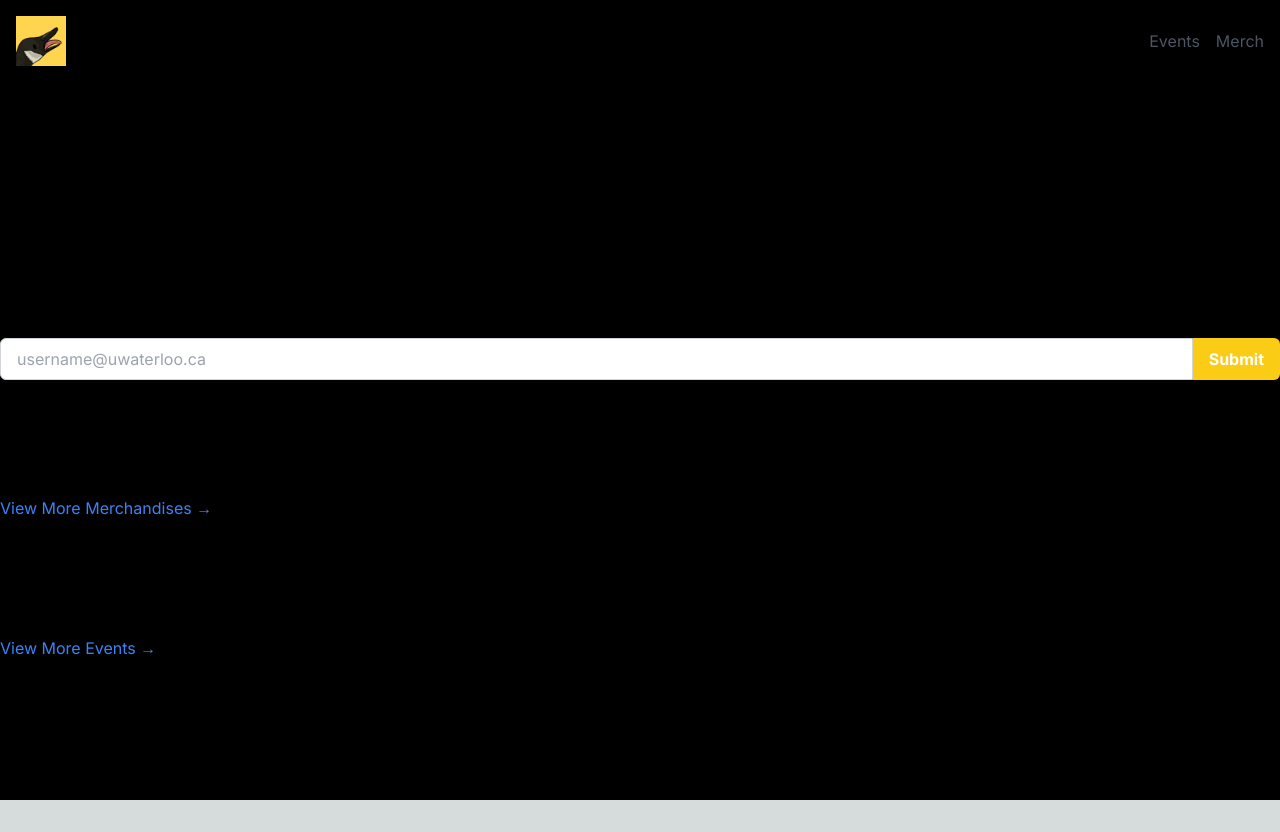
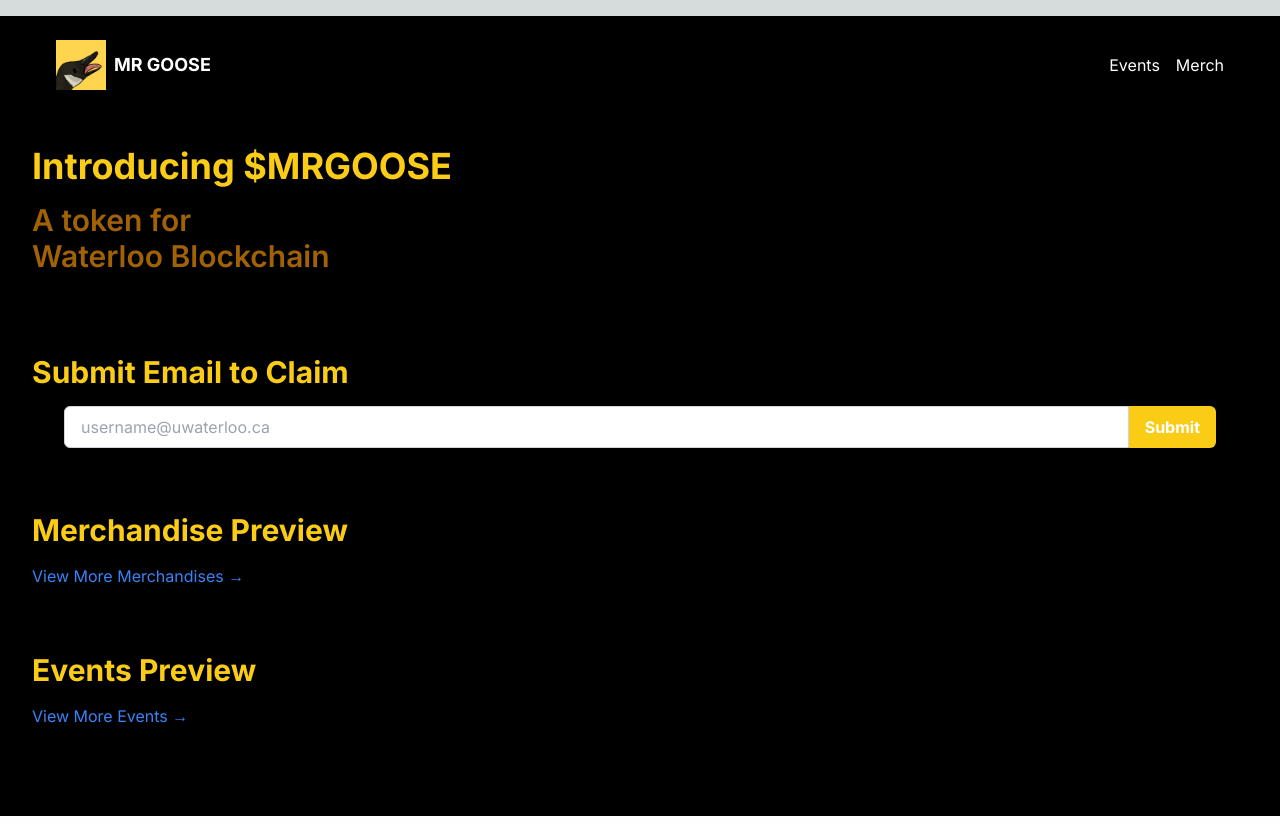
Before and after one commit to WaterlooBlockchain/Goobi, a Next.js app in the folder frontend/: page / in a window 1280 px wide. Before the commit the page ends 800 px from the top, so only its background shows below. Built offline with nearby package versions, Linux system fonts and the light colour scheme.

Commit message:
landing page

```diff
--- a/frontend/src/app/page.tsx
+++ b/frontend/src/app/page.tsx
@@ -1,13 +1,13 @@
 import Header from "@/components/Header";
 import Hero from "@/components/Hero";
 import Email from "@/components/Email";
-import Merch from "@/components/Merch";
-import Events from "@/components/Events";
+import Merch from "@/components/MerchPreview";
+import Events from "@/components/EventsPreview";
 
 
 export default function Home() {
   return (
-    <main className="w-full h-screen bg-black m-auto">
+    <main className="w-full h-screen bg-black m-auto px-8 my-4">
     <Header />
     <div className="container mx-auto">
     {/* Introduction of the token */}
--- a/frontend/src/components/Email.tsx
+++ b/frontend/src/components/Email.tsx
@@ -1,8 +1,8 @@
 export default function Email() {
     return (
         <section className="py-8 m-auto">
-        <h2 className="text-3xl font-bold mb-4">Submit Email to Claim</h2>
-        <div className="flex">
+        <h2 className="text-3xl font-bold mb-4 text-yellow-400">Submit Email to Claim</h2>
+        <div className="flex mx-8">
         <input
         type="email"
         placeholder="username@uwaterloo.ca"
--- a/frontend/src/components/Events.tsx
+++ b/frontend/src/components/EventsPreview.tsx
@@ -3,7 +3,7 @@
 export default function Events() {
     return (
         <section className="py-8">
-      <h2 className="text-3xl font-bold mb-4">Events Preview</h2>
+      <h2 className="text-3xl font-bold mb-4 text-yellow-400">Events Preview</h2>
       {/* Add preview of events here */}
       <Link href="/events" passHref={true} legacyBehavior={true}>
         <div className="text-blue-500 hover:underline">View More Events &#8594;</div>
--- a/frontend/src/components/Header.tsx
+++ b/frontend/src/components/Header.tsx
@@ -2,22 +2,23 @@
 import Link from "next/link";
 import Image from "next/image";
 import mrgoose from "../../public/mr-goose.jpg"
+import merch from "./Merch";
 
 const inter = Inter({ subsets: ["latin"] });
 
 export default function Header() {
   return (
-<header className="flex justify-between items-center p-4">
+<header className="flex justify-between items-center p-6 ">
       <div className="flex items-center">
         <Image src={mrgoose} alt="Mr. Goose" width={50} height={50} />
-        <h1 className="text-lg font-bold ml-2">MR GOOSE</h1>
+        <h1 className="text-lg text-white font-bold ml-2">MR GOOSE</h1>
       </div>
       <nav className="flex space-x-4">
         <Link href="/events" passHref  legacyBehavior>
-          <a className="text-gray-600 hover:text-gray-900">Events</a>
+          <a className="text-white hover:text-gray-600">Events</a>
         </Link>
         <Link href="/merch" passHref  legacyBehavior>
-          <a className="text-gray-600 hover:text-gray-900">Merch</a>
+          <a className="text-white hover:text-gray-600">Merch</a>
         </Link>
       </nav>
     </header>
--- a/frontend/src/components/Hero.tsx
+++ b/frontend/src/components/Hero.tsx
@@ -1,8 +1,8 @@
 export default function Hero() {
     return (
         <section className="py-8">
-        <h2 className="text-3xl font-bold mb-4">Introducing $MRGOOSE</h2>
-        <div className="text-sm mb-4"> A token for <br /> Waterloo Blockchain</div>
+        <h2 className="text-4xl text-yellow-400 font-bold mb-4">Introducing $MRGOOSE</h2>
+        <div className="text-3xl font-semibold mb-4 text-yellow-700"> A token for <br /> Waterloo Blockchain</div>
         {/* Add your token introduction content here */}
         </section>
     )
--- a/frontend/src/components/Merch.tsx
+++ b/frontend/src/components/Merch.tsx
@@ -1,15 +1,31 @@
 import Link from 'next/link';
+import React from 'react';
 
+const ProductCard: React.FC<{ product: { id: number, name: string, price: number, image: string } }> = ({ product }) => (
+  <div className="border border-gray-200 p-4 rounded-md">
+    <img src={product.image} alt={product.name} className="w-full h-32 object-cover mb-2" />
+    <h3 className="text-lg font-bold">{product.name}</h3>
+    <p className="text-gray-600">${product.price}</p>
+  </div>
+);
 
 export default function Merch() {
-    return (
-        <section className="py-8">
-        <h2 className="text-3xl font-bold mb-4">Merchandise Preview</h2>
-        {/* Add preview of merchandises here */}
-        <Link href="/burn" passHref={true} legacyBehavior={true}>
-          <div className="text-blue-500 hover:underline">View More Merchandises &#8594;</div>
-        </Link>
-      </section>
+  // Example product data (replace this with your actual data)
+  const products = [
+    { id: 1, name: 'Product 1', price: 10, image: '/product1.jpg' },
+    { id: 2, name: 'Product 2', price: 20, image: '/product2.jpg' },
+    { id: 3, name: 'Product 3', price: 30, image: '/product3.jpg' },
+    // Add more products as needed
+  ];
 
-    )
+  return (
+    <div className="container mx-auto py-8">
+      <h1 className="text-3xl font-bold mb-4">Shop Merchandise</h1>
+      <div className="grid grid-cols-1 sm:grid-cols-2 md:grid-cols-3 gap-4">
+        {products.map(product => (
+          <ProductCard key={product.id} product={product} />
+        ))}
+      </div>
+    </div>
+  );
 }
--- /dev/null
+++ b/frontend/src/components/MerchPreview.tsx
@@ -0,0 +1,15 @@
+import Link from 'next/link';
+
+
+export default function MerchPreview() {
+    return (
+        <section className="py-8">
+        <h2 className="text-3xl font-bold mb-4 text-yellow-400">Merchandise Preview</h2>
+        {/* Add preview of merchandises here */}
+        <Link href="/merch" passHref={true} legacyBehavior={true}>
+          <div className="text-blue-500 hover:underline">View More Merchandises &#8594;</div>
+        </Link>
+      </section>
+
+    )
+}
```
Also changed, not shown: frontend/components/Header.tsx (added).
